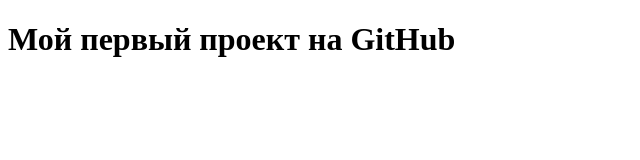
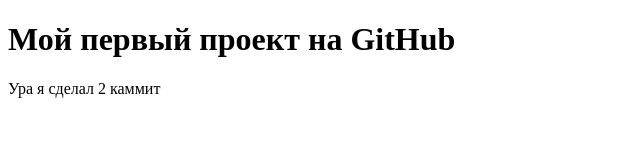
Before and after one commit to web-clips/test-github, a plain HTML site: page index.html in a window 1280 px wide. Shown: the whole page, without its empty margins (0-640 px from the left). Drawn offline with Linux system fonts and the light colour scheme.

Commit message:
Второй коммит

```diff
--- a/index.html
+++ b/index.html
@@ -8,5 +8,6 @@
 </head>
 <body>
     <h1>Мой первый проект на GitHub</h1>
+    <p>Ура я сделал 2 каммит</p>
 </body>
 </html>
```
